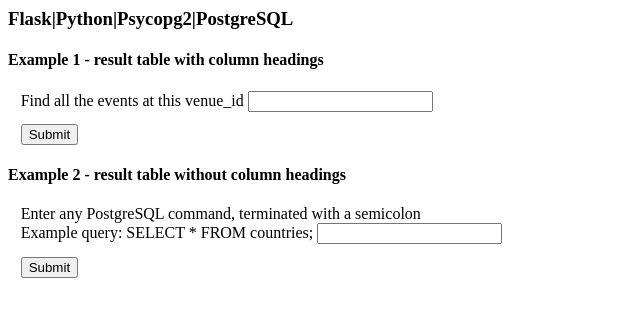
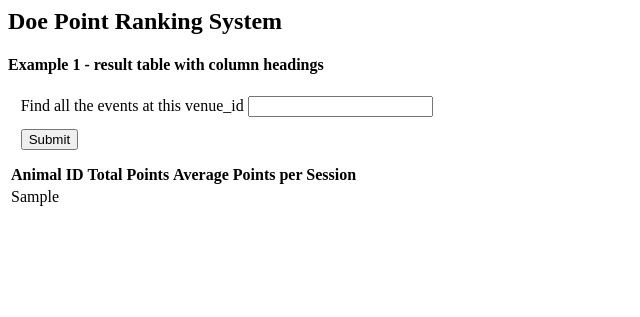
Before and after one commit to ipodtouch0218/csc315-project, a Flask app: page / in a window 1280 px wide. Shown: the top 317 px of the page, without its empty margins (0-640 px from the left). Run offline with Flask 3, Linux system fonts and the light colour scheme; a database or web service that is not in the repository returns one stand-in record (values such as "Sample title"); some libraries are stand-ins or nearby versions.

Commit message:
functional website git add -Agit add -Agit add -A woooogit add -Agit add -A

```diff
--- a/app.py
+++ b/app.py
@@ -85,24 +85,41 @@ def connect(query):
 # app.py
 app = Flask(__name__)
 
+command = '''
+SELECT animal_id,SUM(score),AVG(score) FROM (
+        SELECT animal_id,session_id,
+            {conditions}
+            AS score
+        FROM alive_sessions
+    )
+    GROUP BY animal_id
+    ORDER BY AVG(score) DESC;
+'''
+
+conditions = {
+    "birth_weight": "CASE WHEN birth_weight > 6 THEN 5 ELSE 3 END",
+    "mothering": "CASE WHEN mothering = 'Good Mom' THEN 5 ELSE 1 END",
+    "milk_rating": "CASE WHEN milk_rating = '1 Good Milk' THEN 5 ELSE 1 END",
+    "num_of_kids": "CASE WHEN num_of_kids = '2 Twins' THEN 4 WHEN num_of_kids = '3 Triplets' THEN 3 ELSE 2 END"
+}
 
 # serve form web page
-@app.route("/")
+@app.route('/')
 def form():
-    return render_template('my-form.html')
 
-# handle venue POST and serve result web page
-@app.route('/venue-handler', methods=['POST'])
-def venue_handler():
-    rows = connect('SELECT venue_id, title FROM events WHERE venue_id = ' + request.form['venue_id'] + ';')
-    heads = ['venue_id', 'title']
-    return render_template('my-result.html', rows=rows, heads=heads)
+    # create the command that will get the rankings
+    conds = conditions.values()
+    cmd = command.format(conditions='+'.join(conds))
+    rows = connect(cmd)
+
+    return render_template('my-form.html', rows=rows)
 
 # handle query POST and serve result web page
-@app.route('/query-handler', methods=['POST'])
+@app.route('/', methods=['POST'])
 def query_handler():
+    print(f'{request.form["venue_id"]}')
     rows = connect(request.form['query'])
-    return render_template('my-result.html', rows=rows)
+    return render_template('my-form.html', rows=rows)
 
 if __name__ == '__main__':
     app.run(debug = True)
--- a/templates/my-form.html
+++ b/templates/my-form.html
@@ -2,13 +2,13 @@
 
 <html>
     <head>
-        <title>Flask Example Input Form</title>
+        <title>Project Group 10</title>
     </head>
     <body>
-	    <h3>Flask|Python|Psycopg2|PostgreSQL</h3>
+	    <h2>Doe Point Ranking System</h2>
 
 	    <h4>Example 1 - result table with column headings</h4>
-        <form action="/venue-handler" method="POST">
+        <form method="POST">
             <div>
                 Find all the events at this venue_id
                 <input type="text" name="venue_id">
@@ -16,16 +16,28 @@
                 <input type="submit" value="Submit">
         </form>
 
-	    <h4>Example 2 - result table without column headings</h4>
-        <form action="/query-handler" method="POST">
-            <div>
-		        Enter any PostgreSQL command, terminated with a semicolon
-                <br />
-	            Example query: SELECT * FROM countries;
-		        <input type="text" name="query">
-            </div>
-                <input type="submit" value="Submit">
-        </form>
+		{% if rows %}
+        <table>
+            <!-- column header for loop in jinja template -->
+            <thead>
+                <tr>
+					<th>Animal ID</th>
+					<th>Total Points</th>
+					<th>Average Points per Session</th>
+                </tr>
+            </thead>
+            <!-- nested for loops in jinja template -->
+            <tbody>
+            {%for row in rows%}
+                <tr>
+                {%for col in row%}
+                    <td>{{col}}</td>
+                {%endfor%}
+                </tr>
+            {%endfor%}
+            </tbody>
+        </table>
+		{% endif %}
     </body>
 
     <!-- minimal styling -->
```
Also changed, not shown: views.sql (added, +12 -0 lines).
